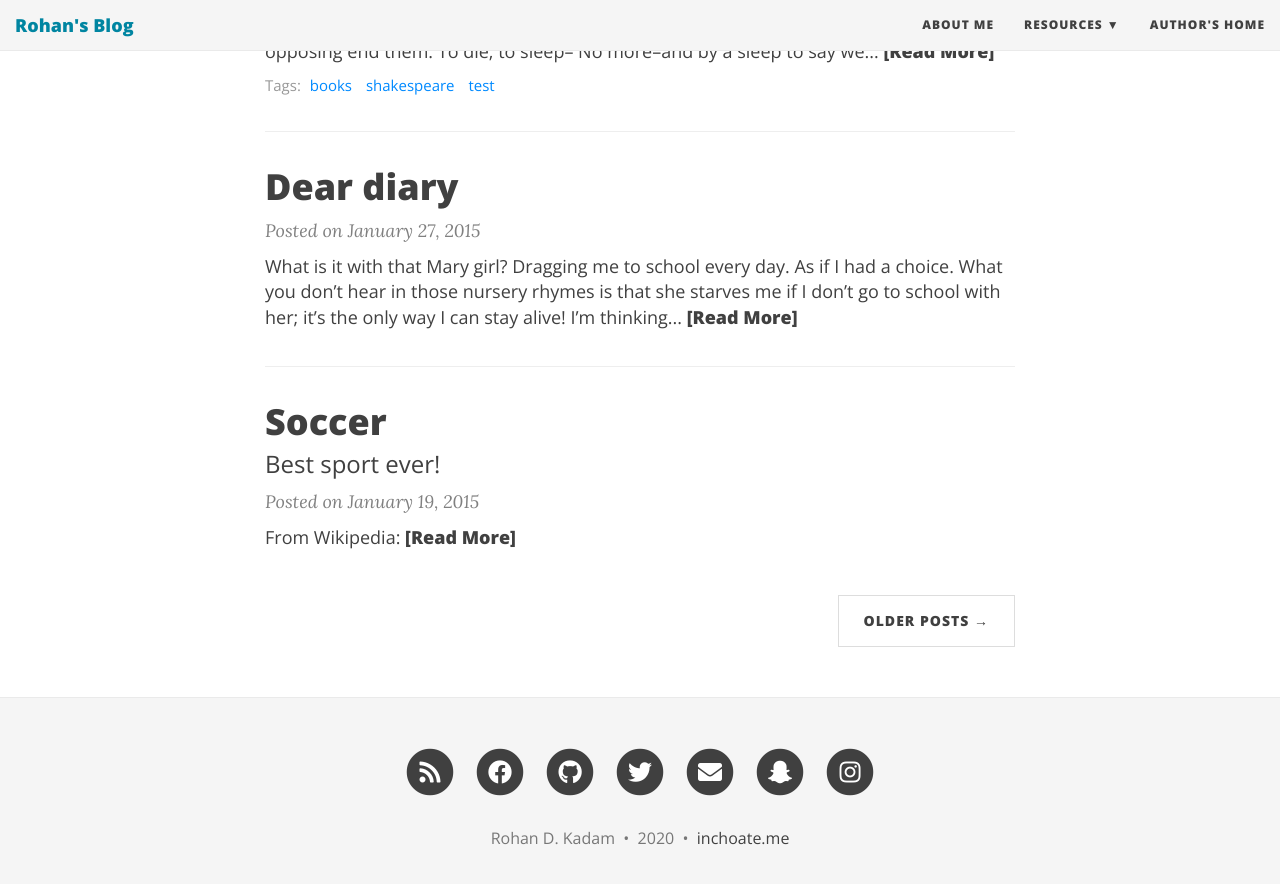
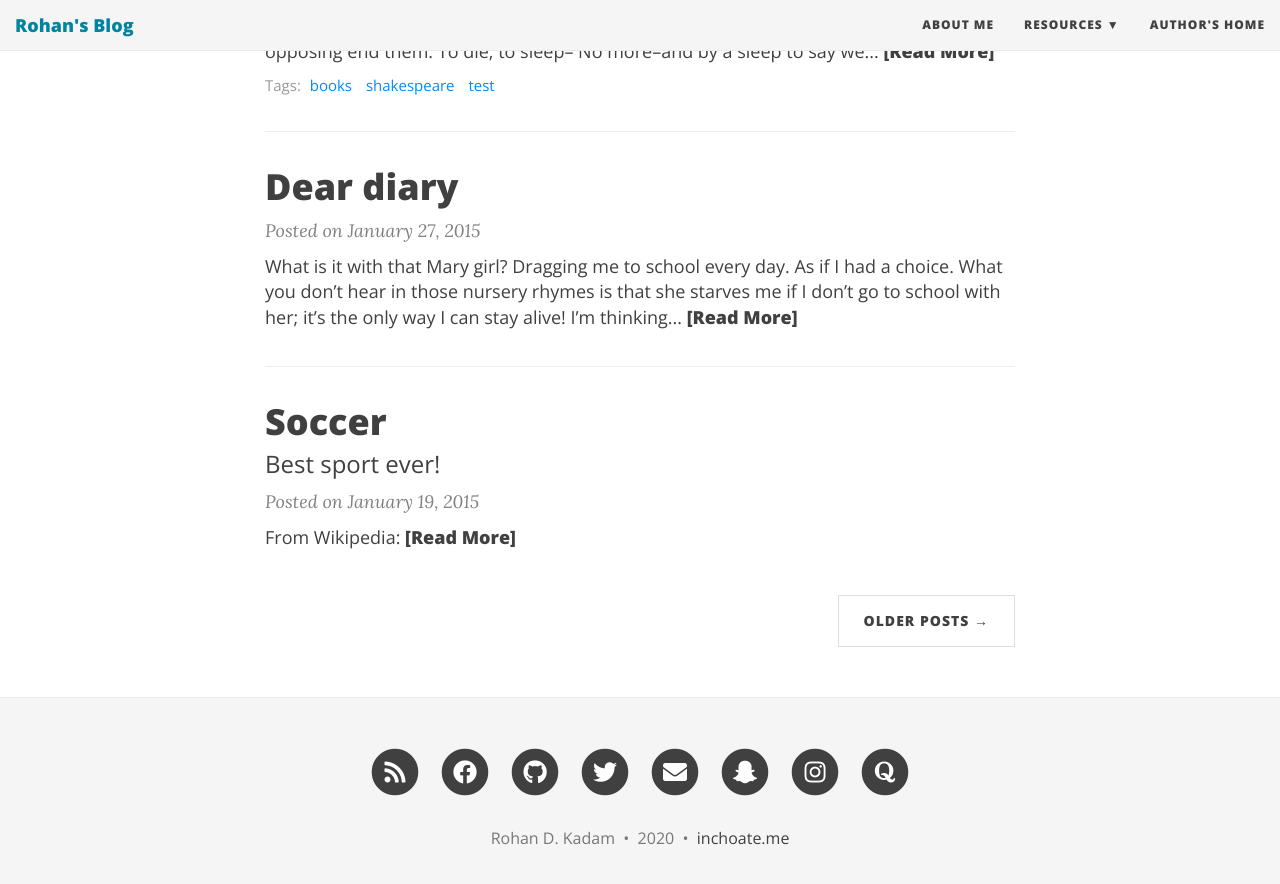
Before and after one commit to iamrdk21/Website1, a Jekyll site: the page built from index.html, in a window 1280 px wide and 900 px high, scrolled down 1103 px. Shown: the top 884 px of the window. Built offline with Jekyll 4.4.1, drawn with Linux system fonts in a browser that asks for light colours; nearby versions of some CDN libraries; the list of posts is cut into pages by our own code.

Commit message:
Update social-networks-links.html

```diff
--- a/_includes/social-networks-links.html
+++ b/_includes/social-networks-links.html
@@ -132,6 +132,18 @@
   </li>
 {%- endif -%}
 
+{%- if site.social-network-links.quora -%}
+  <li>
+    <a href="https://www.quora.com/{{ site.social-network-links.quora }}" title="Quora">
+      <span class="fa-stack fa-lg" aria-hidden="true">
+        <i class="fas fa-circle fa-stack-2x"></i>
+        <i class="fab fa-quora fa-stack-1x fa-inverse"></i>
+      </span>
+      <span class="sr-only">Quora</span>
+   </a>
+  </li>
+{%- endif -%}
+
 {%- if site.social-network-links.youtube -%}
   <li>
     <a href="https://www.youtube.com/{{ site.social-network-links.youtube }}" title="YouTube">
```
